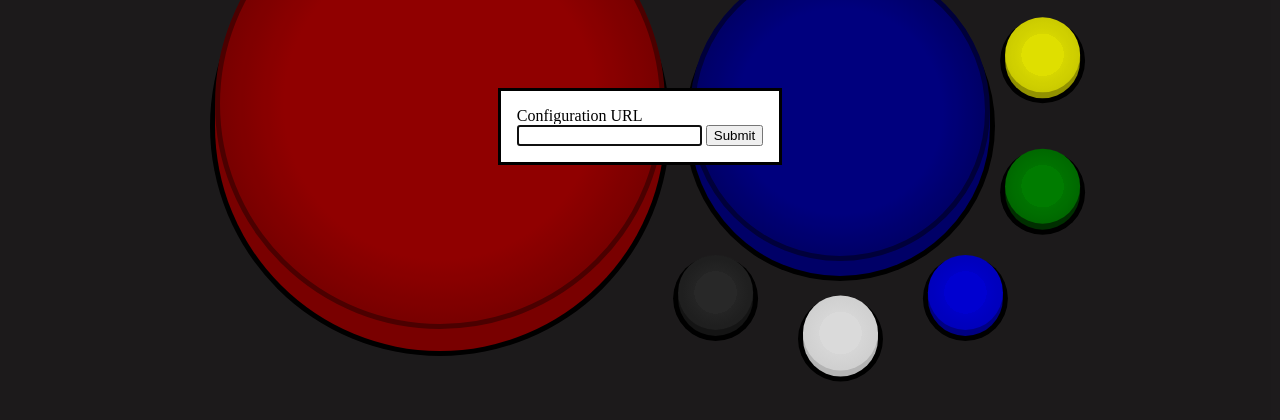
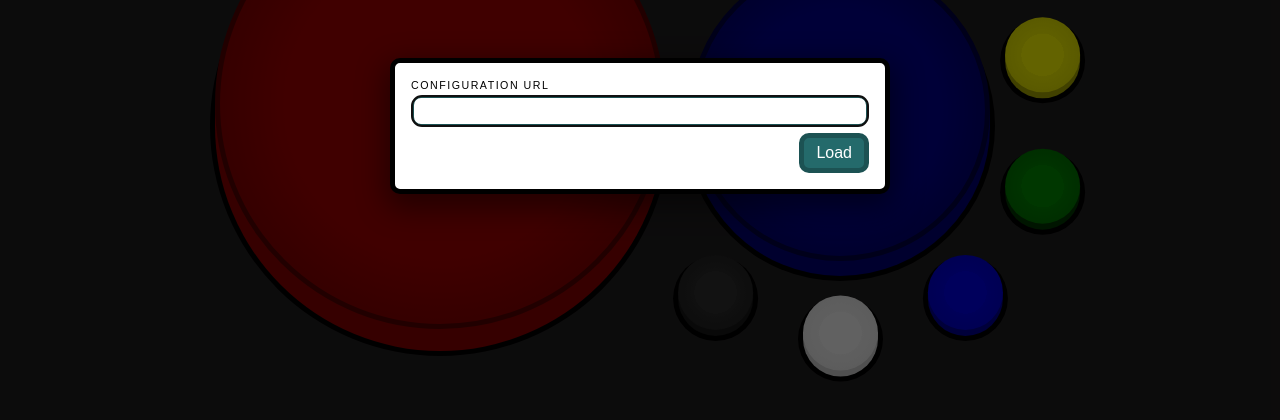
Before and after one commit to dominik-korsa/buzzer, a website: page index.html in a window 1280 px wide. Shown: the part 274-694 px from the top of the page. Drawn offline with nearby package versions, Linux system fonts and the light colour scheme; files that its build step writes are made by us from their sources.

Commit message:
Add styles for the configuration dialog

```diff
--- a/index.html
+++ b/index.html
@@ -26,9 +26,9 @@
         <samp id="config-dialog-error__details"></samp>
     </div>
     <form>
-        <label for="config-input">Configuration URL</label><br>
-        <input id="config-input" name="config" type="url" required>
-        <input type="submit">
+        <label for="config-dialog__config-input">Configuration URL</label>
+        <input id="config-dialog__config-input" name="config" type="url" required autofocus>
+        <button id="config-dialog__submit" type="submit">Load</button>
     </form>
 </dialog>
 <div id="content">
--- a/style.scss
+++ b/style.scss
@@ -307,3 +307,52 @@ $colors: (
 :fullscreen #fullscreen-button {
     display: none;
 }
+
+#config-dialog {
+    border: 5px solid black;
+    border-radius: 10px;
+    box-shadow: 0 10px 30px 4px #0007;
+    font-family: sans-serif;
+    width: 500px;
+    box-sizing: border-box;
+    max-width: calc(95vw - 10px);
+
+    &::backdrop {
+        background: #0009;
+    }
+
+    label {
+        font-size: 8pt;
+        font-weight: 500;
+        letter-spacing: 1.5px;
+        text-transform: uppercase;
+        display: block;
+        margin-bottom: 4px;
+    }
+
+    #config-dialog__config-input {
+        display: block;
+        width: 100%;
+        box-sizing: border-box;
+        border: 3px solid #1C5253;
+        border-radius: 10px;
+        font-size: 12pt;
+        padding: 4px 8px;
+    }
+
+    #config-dialog__submit {
+        display: block;
+        margin-top: 6px;
+        margin-left: auto;
+        background: #246A6B;
+        border: 5px solid #1C5253;
+        border-radius: 10px;
+        font-size: 12pt;
+        color: white;
+        padding: 6px 12px;
+    }
+}
+
+#config-dialog-error.hidden {
+    display: none;
+}
```
